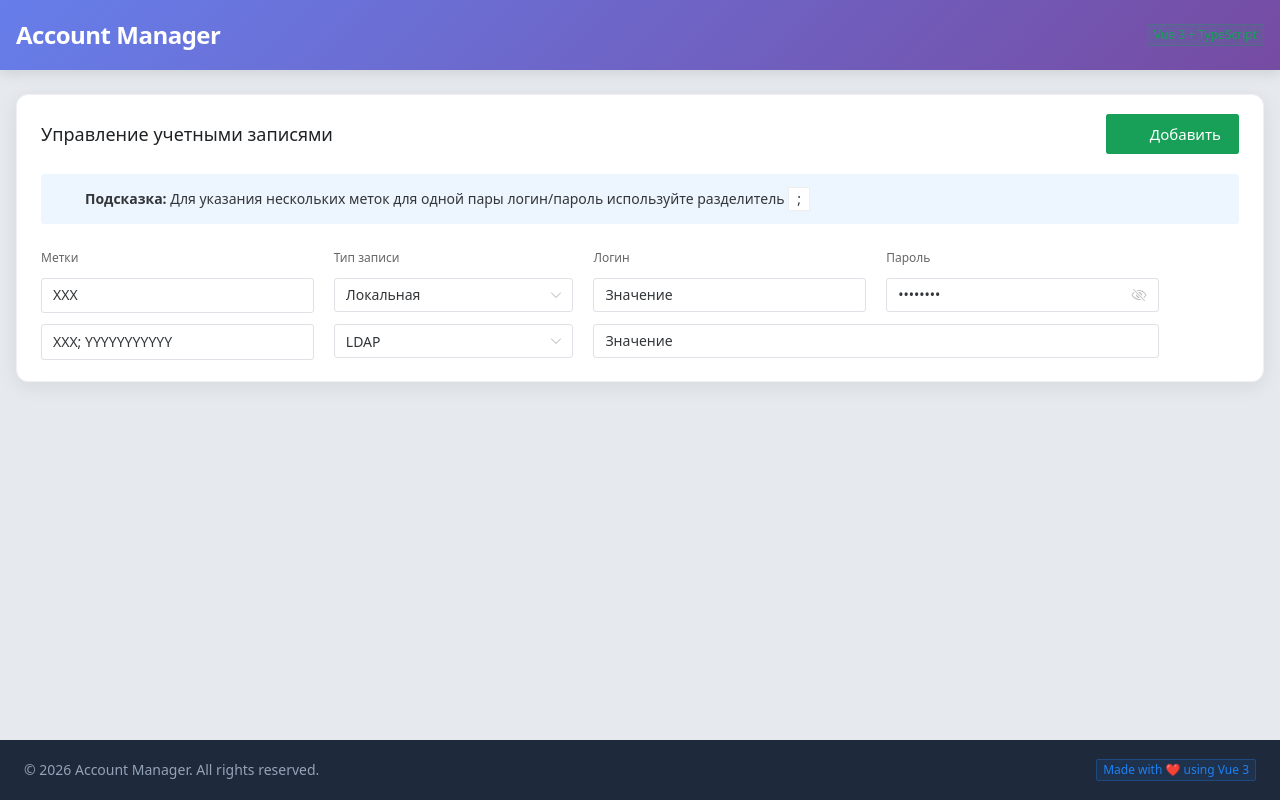
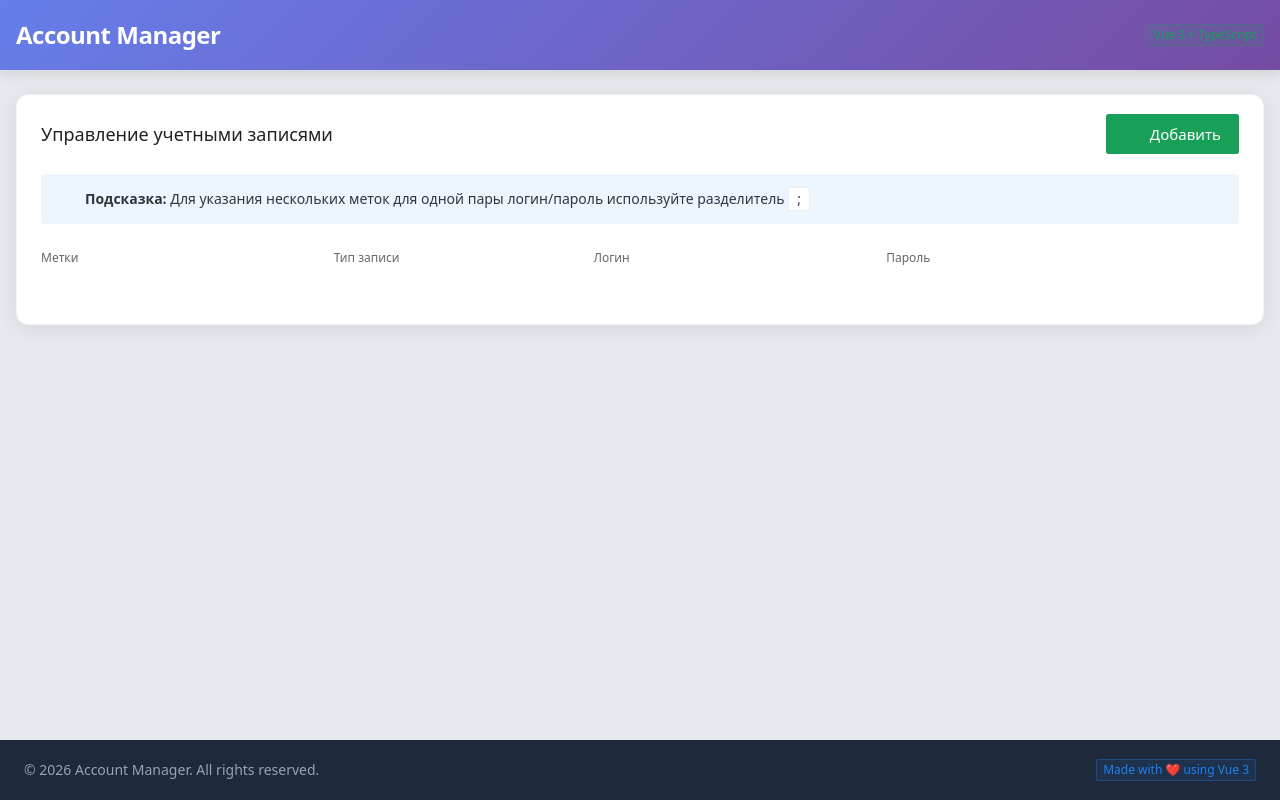
Before and after one commit to tsaminsk/saasoft-test, a Vue app: page /form in a window 1280 px wide. Built offline with nearby package versions, Linux system fonts and the light colour scheme; some icons are missing.

Commit message:
feat: add indexed db

```diff
--- a/package.json
+++ b/package.json
@@ -10,6 +10,7 @@
   },
   "dependencies": {
     "@vicons/ionicons5": "0.13.0",
+    "idb": "8.0.3",
     "naive-ui": "2.43.2",
     "pinia": "3.0.4",
     "vue": "^3.5.27",
--- a/src/components/AccountForm.vue
+++ b/src/components/AccountForm.vue
@@ -1,19 +1,14 @@
 <script setup lang="ts">
-import { Account, AccountType, ACCOUNT_TYPE_LABELS } from "@/types/account";
+import { AccountType, ACCOUNT_TYPE_LABELS } from "@/types/account";
 import { TrashOutline } from "@vicons/ionicons5";
 import { useAccountsStore } from "@/stores/accounts";
 import { useMessage } from 'naive-ui'
-// import { computed } from "vue";
 
 const accountsStore = useAccountsStore();
 
 const message = useMessage()
 
 const typeOptions = ACCOUNT_TYPE_LABELS;
-
-const onUpdate = (value: string, id: string, label: string) => {
-  console.log("onUpdate", value, id, label, accountsStore.data);
-};
 
 const removeItem = (id: string) => {
   const label = accountsStore.removeItem(id)
@@ -56,7 +51,6 @@ const removeItem = (id: string) => {
               }"
               :maxlength="200"
               placeholder="Введите метки"
-              @update:value="onUpdate($event, item.id, 'label')"
             />
           </div>
         </n-gi>
--- a/src/components/layout/Header.vue
+++ b/src/components/layout/Header.vue
@@ -1,10 +1,15 @@
 <script setup lang="ts">
+import router from '@/router';
+
+const goHome = () => {
+  router.push({ name: 'Home' })
+}
 </script>
 
 <template>
   <header class="header">
     <div class="header-content container">
-      <div class="logo-text">Account Manager</div>
+      <div class="logo-text" @click="goHome">Account Manager</div>
       <div class="header-actions">
         <n-tag type="success" size="small">
           Vue 3 + TypeScript
@@ -50,6 +55,7 @@
   color: white;
   margin: 0;
   letter-spacing: -0.5px;
+  cursor: pointer;
 }
 
 .header-actions {
--- a/src/env.d.ts
+++ b/src/env.d.ts
@@ -4,6 +4,5 @@ interface ImportMeta {
     readonly MODE: string;
     readonly PROD: boolean;
     readonly DEV: boolean;
-    // Добавьте другие переменные окружения, если используются
   };
 }
--- /dev/null
+++ b/src/services/dbService.ts
@@ -0,0 +1,30 @@
+import { Account } from "@/types/account";
+import { openDB } from "idb";
+import { toRaw } from "vue";
+
+export const initDB = async () => {
+  return openDB("AccountManagerDB", 1, {
+    upgrade(db) {
+      if (!db.objectStoreNames.contains("accounts")) {
+        db.createObjectStore("accounts", { keyPath: "id" });
+      }
+    },
+  });
+};
+
+export const saveAccounts = async (accounts: Account[]) => {
+  const db = await initDB();
+  const tx = db.transaction("accounts", "readwrite");
+  await tx.store.clear();
+
+  for (const account of accounts) {
+    await tx.store.put(toRaw(account));
+  }
+
+  await tx.done;
+};
+
+export const loadAccounts = async (): Promise<Account[]> => {
+  const db = await initDB();
+  return db.getAll("accounts");
+};
--- a/src/stores/accounts.ts
+++ b/src/stores/accounts.ts
@@ -1,24 +1,10 @@
-import { ref, computed } from "vue";
+import { ref, computed, watch, onMounted } from "vue";
 import { defineStore } from "pinia";
 import { Account, AccountType } from "@/types/account";
+import { saveAccounts, loadAccounts } from "@/services/dbService";
 
 export const useAccountsStore = defineStore("accounts", () => {
-  const data = ref<Account[]>([
-    {
-      id: "cdc4446a-908f-4099-89c1-3061fd80bf06",
-      label: "XXX",
-      type: AccountType.locale,
-      login: "Значение",
-      password: "5c3f4a98",
-    },
-    {
-      id: "d0d954d9-cf4d-414e-80e2-c3e50a3a2937",
-      label: "XXX; YYYYYYYYYYY",
-      type: AccountType.LDAP,
-      login: "Значение",
-      password: "db07f580sadfsadf",
-    },
-  ]);
+  const data = ref<Account[]>([]);
 
   function addItem() {
     data.value.push({
@@ -27,18 +13,35 @@ export const useAccountsStore = defineStore("accounts", () => {
       type: AccountType.locale,
       login: "",
       password: "",
-    })
+    });
   }
 
   function removeItem(id: string) {
-    const index = data.value.findIndex((item) => item.id === id)
+    const index = data.value.findIndex((item) => item.id === id);
     if (index >= 0) {
-      const newData = [ ...data.value ];
+      const newData = [...data.value];
       const res = newData.splice(index, 1);
       data.value = newData;
-      return res[0]?.label ?? '';
+      return res[0]?.label ?? "";
     }
   }
+
+  // Загрузка при старте
+  const loadFromDB = async () => {
+    data.value = await loadAccounts();
+  };
+
+  // Сохранение при изменении
+  watch(
+    data,
+    async (newVal) => {
+      await saveAccounts(newVal);
+    },
+    { deep: true }
+  );
+
+  // Инициализация
+  onMounted(loadFromDB);
 
   return {
     data,
--- a/src/views/FormView.vue
+++ b/src/views/FormView.vue
@@ -6,7 +6,6 @@ import { useAccountsStore } from "@/stores/accounts";
 const accountsStore = useAccountsStore();
 
 const addAccount = () => {
-  // Пока пусто, реализуем в компоненте формы
   accountsStore.addItem()
 };
 </script>
@@ -64,5 +63,6 @@ const addAccount = () => {
 
 .content {
   margin-top: 24px;
+  padding-bottom: 36px;
 }
 </style>
--- a/src/views/HomeView.vue
+++ b/src/views/HomeView.vue
@@ -1,6 +1,6 @@
 <template>
-  <div class="home-page">
+  <div class="home-page container px-1">
     <h1>Home page</h1>
-    <router-link to="/form">To form</router-link>
+    <router-link to="/form">Учетные записи</router-link>
   </div>
 </template>
```
Also changed, not shown: 1 other file (tests, documents, lock files or other folders).
